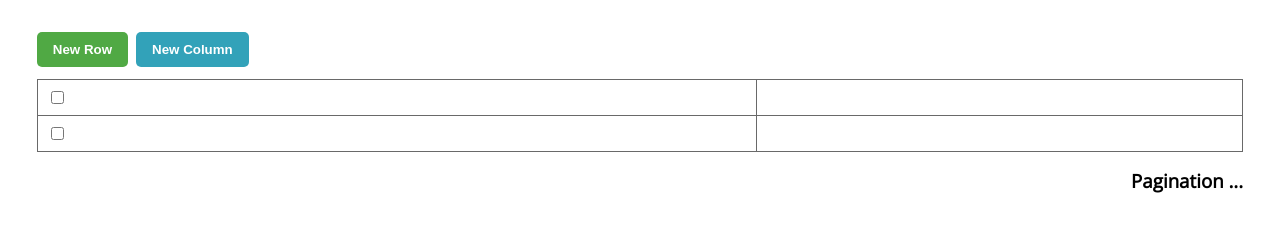
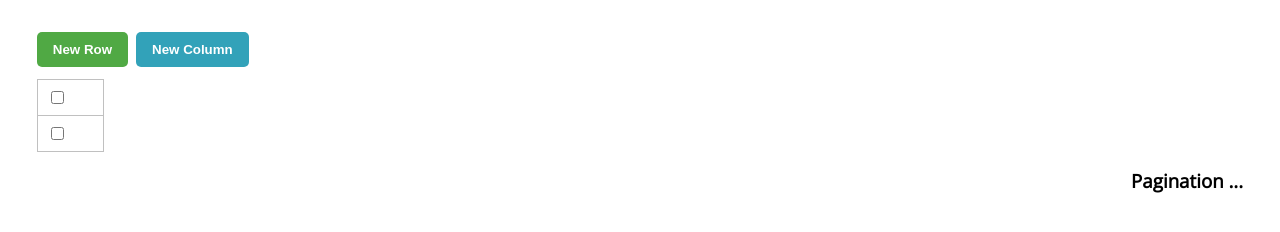
Before and after one commit to Jighdan/softwareRookies-dom-practice, a website built with webpack: page dist/index.html in a window 1280 px wide. Built offline with nearby package versions, Linux system fonts and the light colour scheme.

Commit message:
:lipstick: Light touches on the table UI

```diff
--- a/src/styles/components/_table.scss
+++ b/src/styles/components/_table.scss
@@ -1,18 +1,35 @@
-table, th, td {
-	border: 1px solid $color-gray;
+table {
+	border: 1px solid $color-silver;
 	border-collapse: collapse;
 }
 
+thead {
+	border-bottom: 1px solid $color-silver;
+}
+
+.table-container {
+	overflow-x: auto;
+}
+
 table {
-	min-width: 100%;
+	max-width: 100%;
+}
+
+tr {
+	padding-top: 1rem;
+	padding-bottom: 1rem;
 }
 
 th, td {
 	padding: 6.5px 13px;
 }
 
+tr:nth-child(even) {
+	background-color: rgba(0, 0, 0, 0.03);
+}
+
 th {
-	text-align: left;
+	text-align: center;
 }
 
 .table-container {
```
Also changed, not shown: dist/index.html, dist/style.css, 1 other file.
